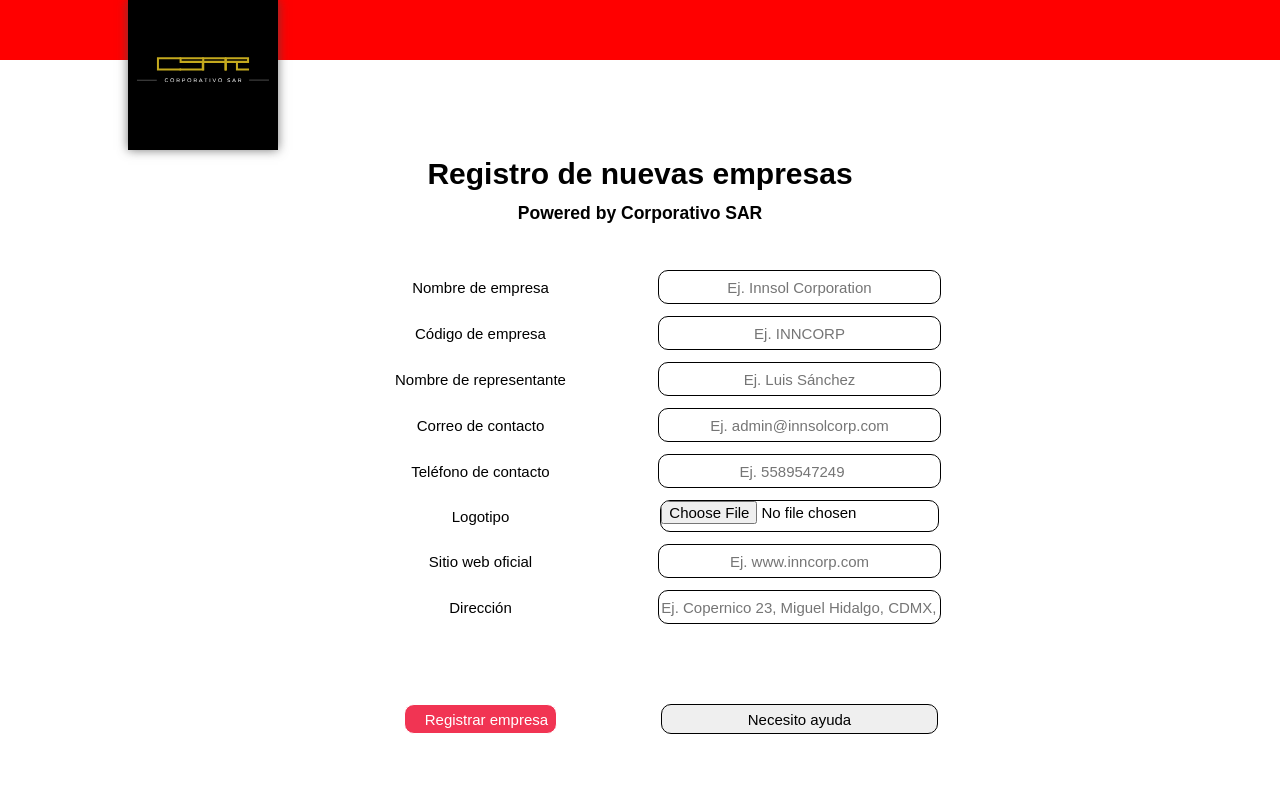
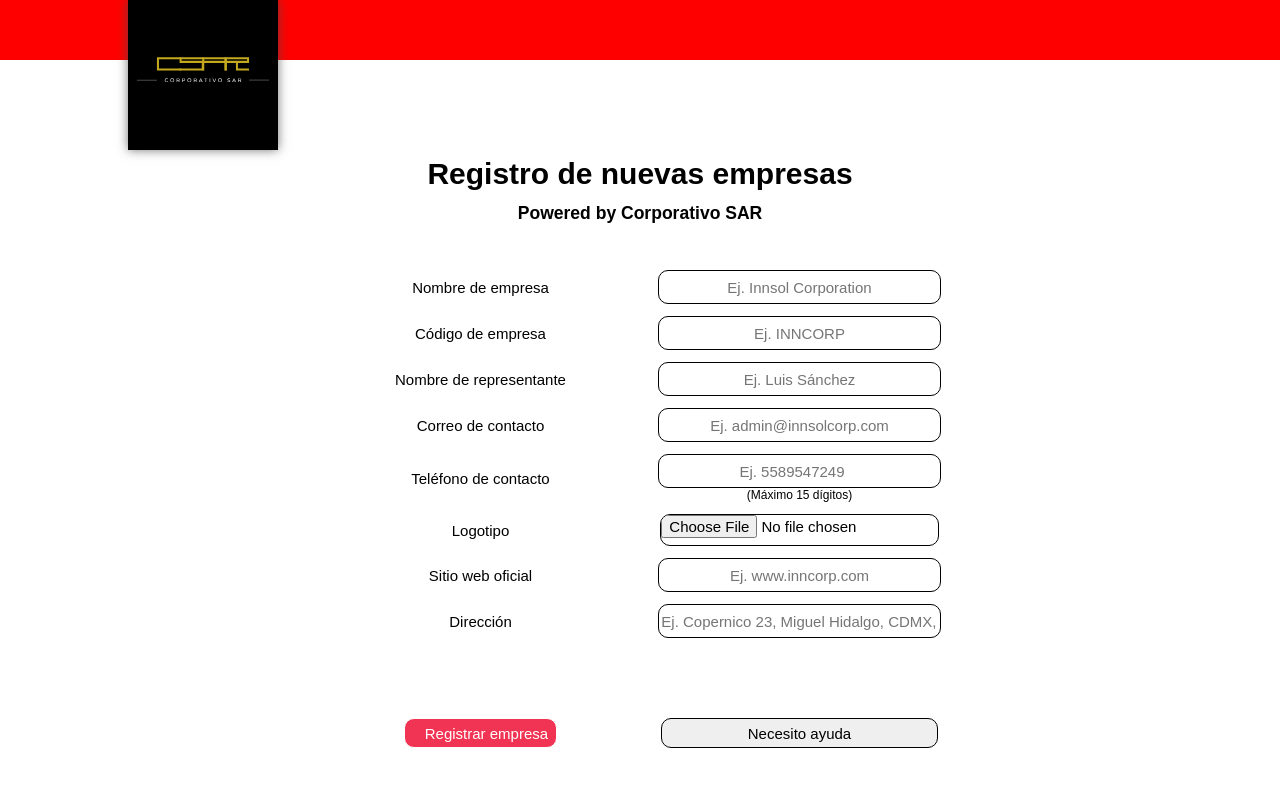
Before and after one commit to CorporativoSar-Projects/notassar, a PHP site: page /registroEmpresarial.php in a window 1280 px wide. Shown: the top 787 px of the page. Run offline with PHP 8.4, Linux system fonts and the light colour scheme; data that the repository does not hold is empty; some libraries are stand-ins or nearby versions.

Commit message:
controlTelefono

```diff
--- a/registroEmpresarial.php
+++ b/registroEmpresarial.php
@@ -123,7 +123,7 @@
                             <label for="nomEmp" id="labRegForm">Teléfono de contacto</label>
                         </td>
                         <td>
-                            <input type="number" id="telCont" name="telCont" placeholder="Ej. 5589547249" required="true">
+                            <input type="number" id="telCont" name="telCont" placeholder="Ej. 5589547249" required="true" pattern="[0-9]+" step="1" maxlength="15" oninput="if(this.value.length > this.maxLength) this.value = this.value.slice(0, this.maxLength);"/><p style="font-size: 12px;">(Máximo 15 dígitos)</p>
                         </td>
                     </tr>
 					<tr>
```
